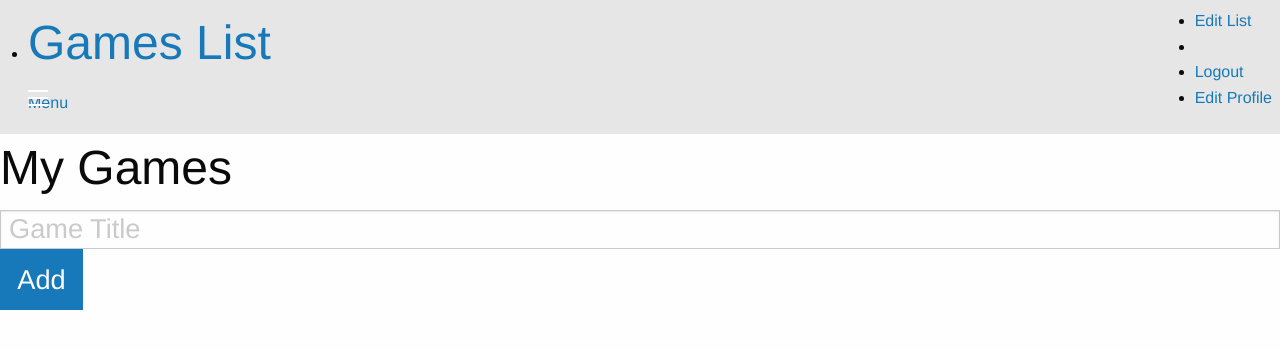
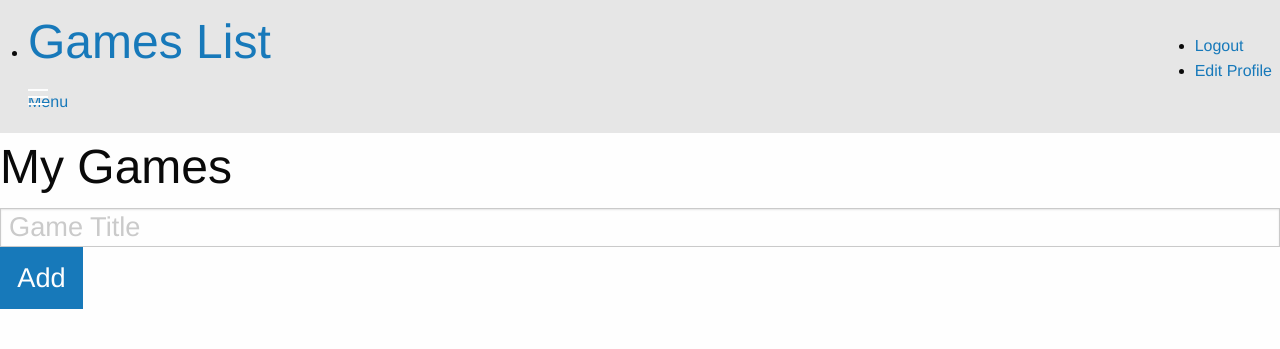
Before and after one commit to drueck/games, a Rails app: page /games in a window 1280 px wide. Shown: the top 349 px of the page. Run offline with Rails 7, Linux system fonts and the light colour scheme; the visitor is signed in with stand-in values (Sample User, id 1); data that the repository does not hold is empty; style sheets or scripts are compiled from the project's sources; some libraries are stand-ins or nearby versions.

Commit message:
Remove edit list control from top bar

```diff
--- a/app/views/shared/_top_bar.html.haml
+++ b/app/views/shared/_top_bar.html.haml
@@ -10,9 +10,6 @@
   %section.top-bar-section
     %ul.right
       - if user_signed_in?
-        %li
-          %a#toggle-edit-mode Edit List
-        %li.divider
         %li= link_to 'Logout', destroy_user_session_path, method: :delete
         %li= link_to 'Edit Profile', edit_user_registration_path
       - else
```
